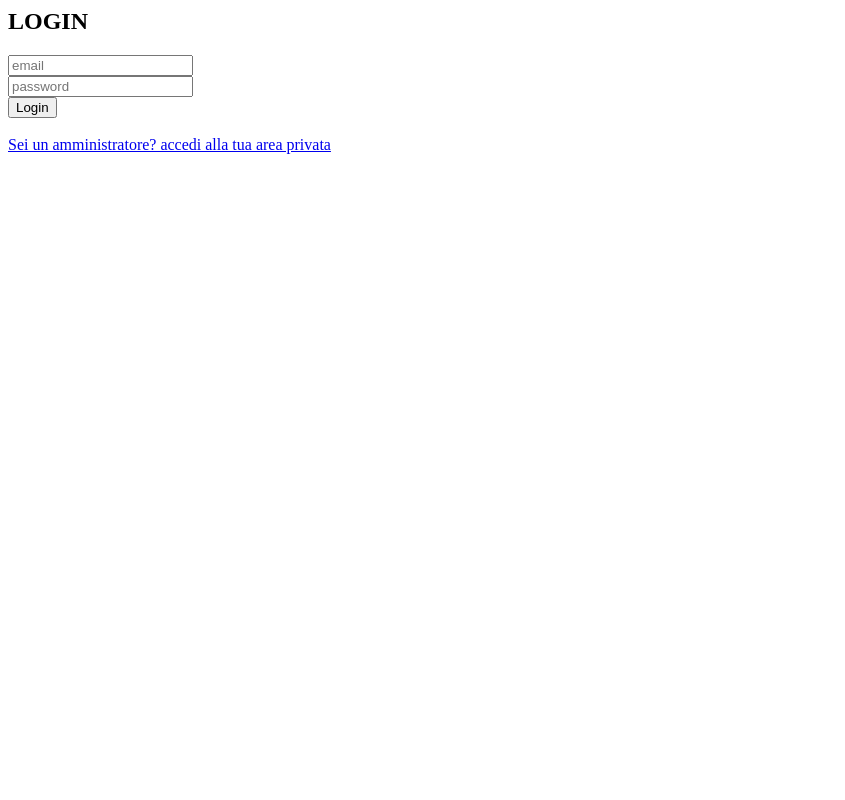
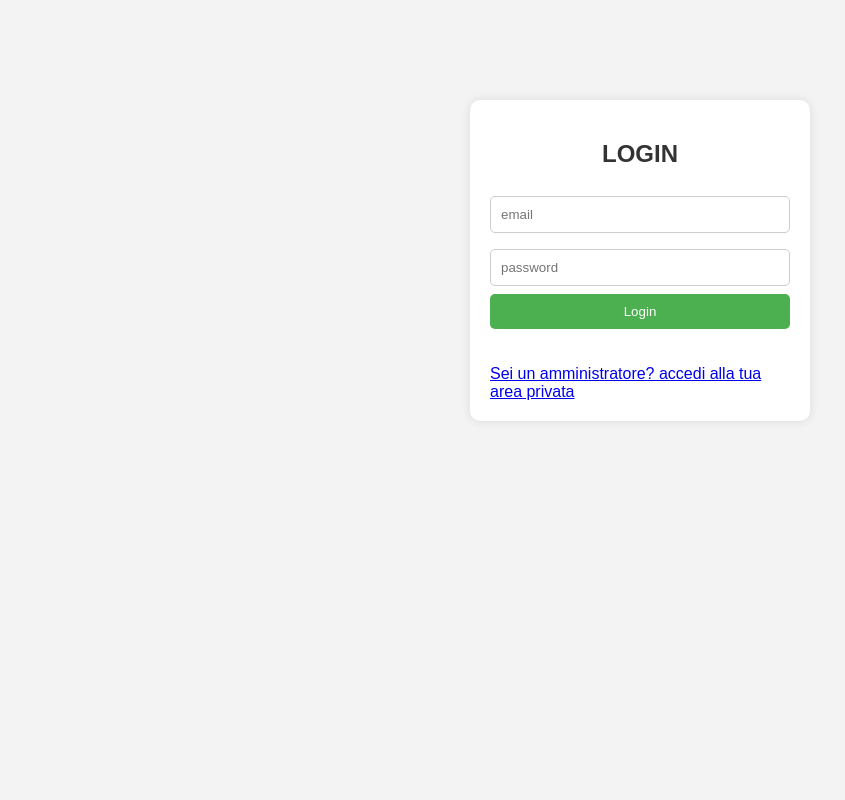
Before and after one commit to riccardomognoni/simulazione_esame_di_stato, a PHP site: page /pages/login.php in a window 1280 px wide. Shown: the whole page, without its empty margins (0-845 px from the left). Run offline with PHP 8.4, Linux system fonts and the light colour scheme; some libraries are stand-ins or nearby versions.

Commit message:
aggiunta css

```diff
--- a/codice/pages/login.php
+++ b/codice/pages/login.php
@@ -4,7 +4,7 @@
     <script src="https://code.jquery.com/jquery-3.7.1.min.js"></script>
     <!--per la password-->
     <script src="https://cdnjs.cloudflare.com/ajax/libs/crypto-js/4.0.0/crypto-js.min.js"></script>
-    <link href="../style/style.css" rel="stylesheet">
+    <link href="../style/loginStyle.css" rel="stylesheet">
     <script src="../js/login.js">
 
 
--- a/codice/pages/loginAdmin.php
+++ b/codice/pages/loginAdmin.php
@@ -4,12 +4,13 @@
     <script src="https://code.jquery.com/jquery-3.7.1.min.js"></script>
     <!--per la password-->
     <script src="https://cdnjs.cloudflare.com/ajax/libs/crypto-js/4.0.0/crypto-js.min.js"></script>
-    <link href="../style/style.css" rel="stylesheet">
+    <link href="../style/loginStyle.css" rel="stylesheet">
     <script src="../js/login.js">
 
 
 
     </script>
+
 </head>
 
 <body>
--- /dev/null
+++ b/codice/style/loginStyle.css
@@ -0,0 +1,50 @@
+body {
+    font-family: Arial, sans-serif;
+    background-color: #f3f3f3;
+    margin: 0;
+    padding: 0;
+}
+
+#formLogin {
+    background-color: #fff;
+    width: 300px;
+    margin: 100px auto;
+    padding: 20px;
+    border-radius: 10px;
+    box-shadow: 0px 0px 10px rgba(0, 0, 0, 0.1);
+}
+
+h2 {
+    text-align: center;
+    color: #333;
+}
+
+input[type="text"],
+input[type="password"] {
+    width: 100%;
+    padding: 10px;
+    margin: 8px 0;
+    border: 1px solid #ccc;
+    border-radius: 5px;
+    box-sizing: border-box;
+}
+
+button {
+    width: 100%;
+    padding: 10px;
+    margin-top: 10px;
+    border: none;
+    border-radius: 5px;
+    background-color: #4caf50;
+    color: white;
+    cursor: pointer;
+}
+
+button:hover {
+    background-color: #45a049;
+}
+
+.b {
+    display: block;
+    margin: auto;
+}
```
